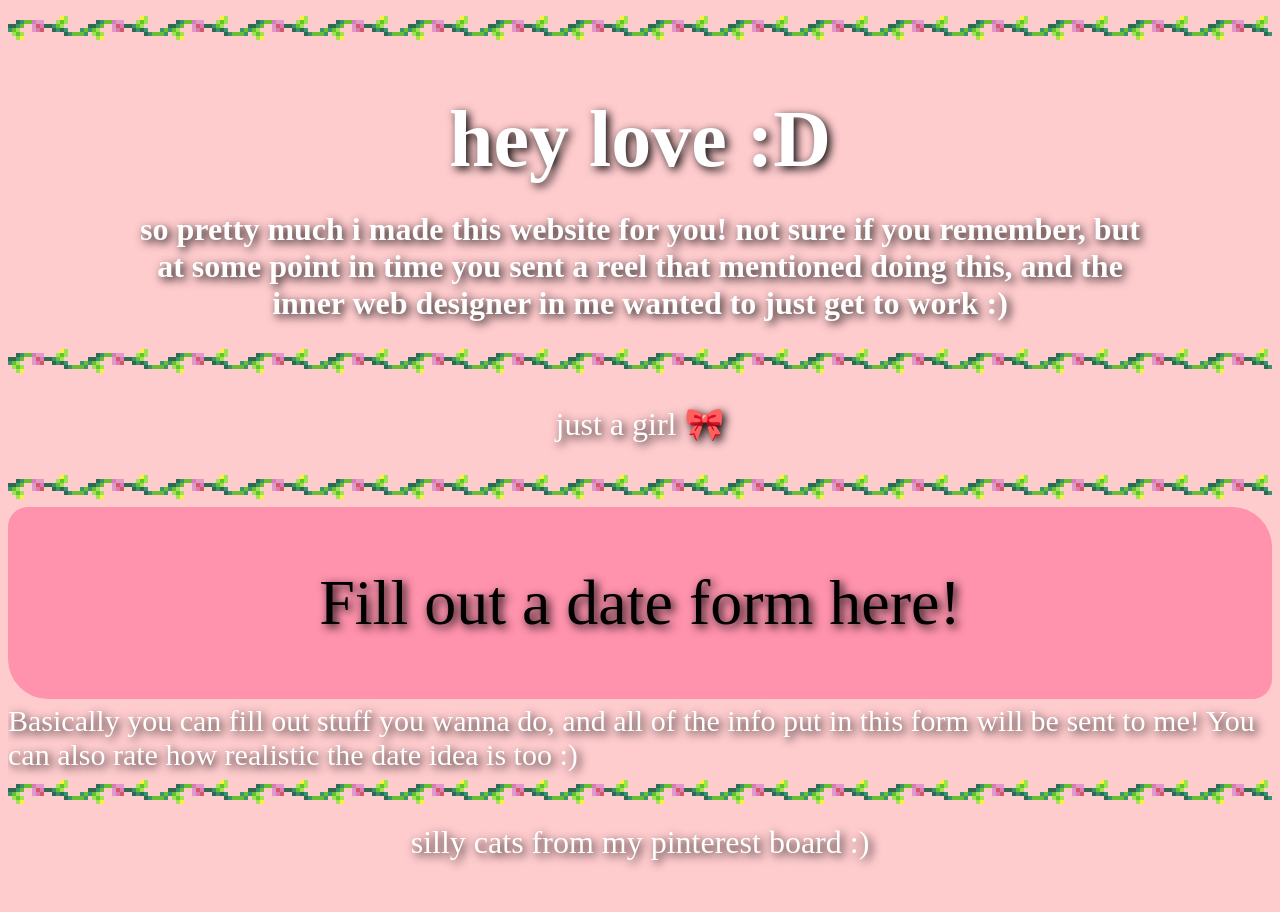
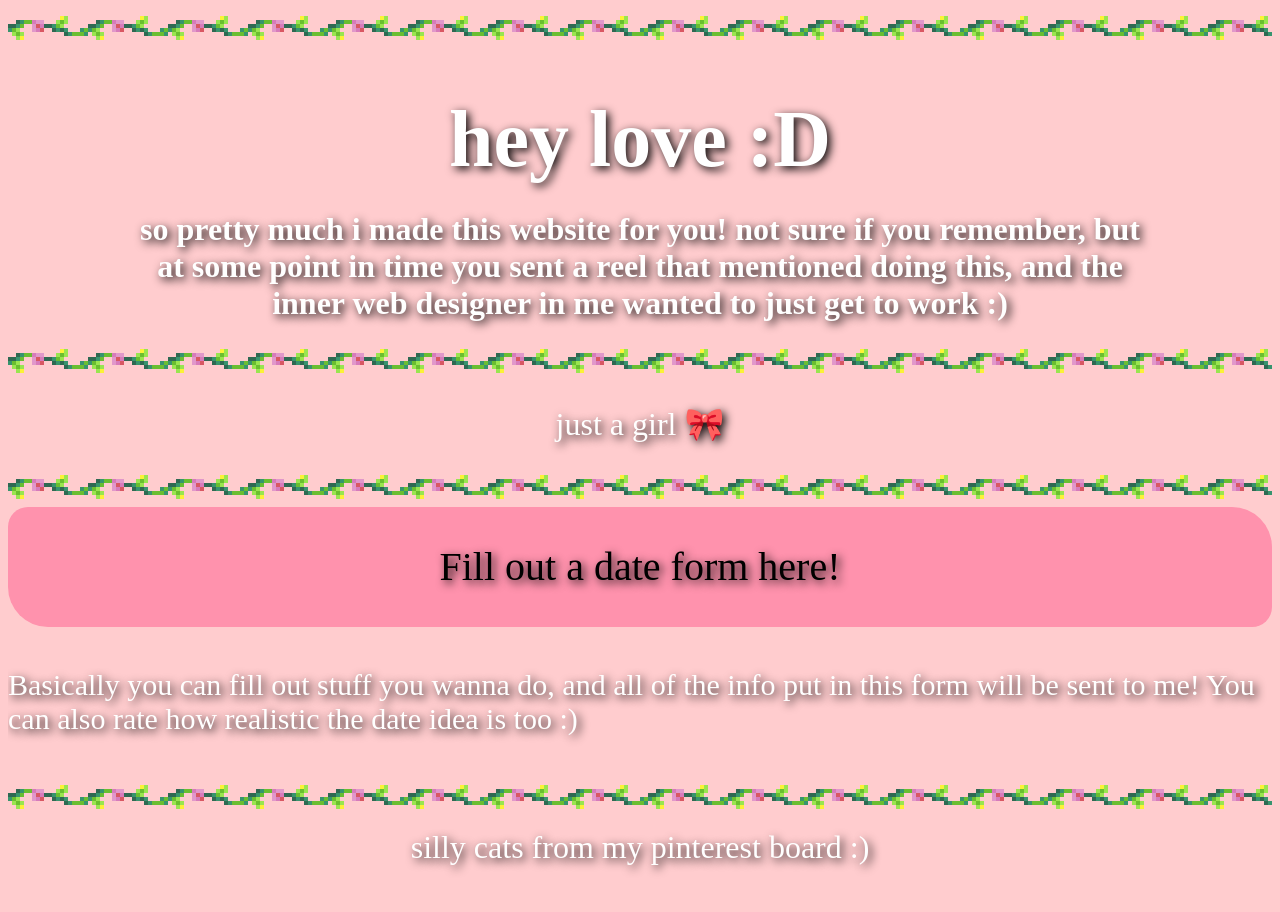
Before and after one commit to enemiphobia/dateideas, a plain HTML site: page index.html in a window 1280 px wide. Shown: the top 912 px of the page. Drawn offline with Linux system fonts and the light colour scheme; grey boxes are pictures that could not be loaded; a web font is replaced by a local one.

Commit message:
fixed formatting

```diff
--- a/css/style.css
+++ b/css/style.css
@@ -1,9 +1,14 @@
+/* key things to remember:
+    vw = viewport width
+    vh = viewport height
+*/
+
 :root {
     --light-color: rgb(255, 204, 206);
     --text-area-color: rgb(255, 225, 247);
     --dark-color: rgb(255, 146, 173);
     --dark-color-hover: rgb(230, 116, 160);
-    --dark-color-active: rgb(187, 78, 151);
+    --dark-color-active: rgb(187, 78, 123);
 }
 
 html {
@@ -48,11 +53,11 @@ h1:focus, h2:focus, p:focus {
 
 .formbtn {
     width: 100%;
-    height: 15vw;
+    height: 15vh;
     border: none;
     border-radius: 20px 40px;
     background-color: var(--dark-color);
-    font-size: 5vw;
+    font-size: 5vh;
     font-family: 'Rainyhearts';
     text-shadow: 3px 3px 10px black;
 
@@ -61,13 +66,13 @@ h1:focus, h2:focus, p:focus {
 }
 
 .formbtn:hover {
-    font-size: 4vw;
+    font-size: 4vh;
     background-color: var(--dark-color-hover);
 }
 
 .formbtn:active {
-    font-size: 6vw;
-    background-color: var(--dark-color-hover);
+    font-size: 6vh;
+    background-color: var(--dark-color-active);
 }
 
 textarea {
--- a/index.html
+++ b/index.html
@@ -43,10 +43,14 @@
         </div>
 
         <hr>
-            <button class="formbtn" onclick="location.href='https://enemiphobia.github.io/dateideas/form.html'">Fill out a date form here!</button>
+            <button class="formbtn" onclick="location.href='https://enemiphobia.github.io/dateideas/form.html'">
+                Fill out a date form here!
+            </button>
+            <br><br><br>
             <p style="font-size: 30px; margin: 5px 0">Basically you can fill out stuff you wanna do,
                 and all of the info put in this form will be sent to me!
                 You can also rate how realistic the date idea is too :)</p>
+            <br><br>
         <hr>
 
         <aside>
```
